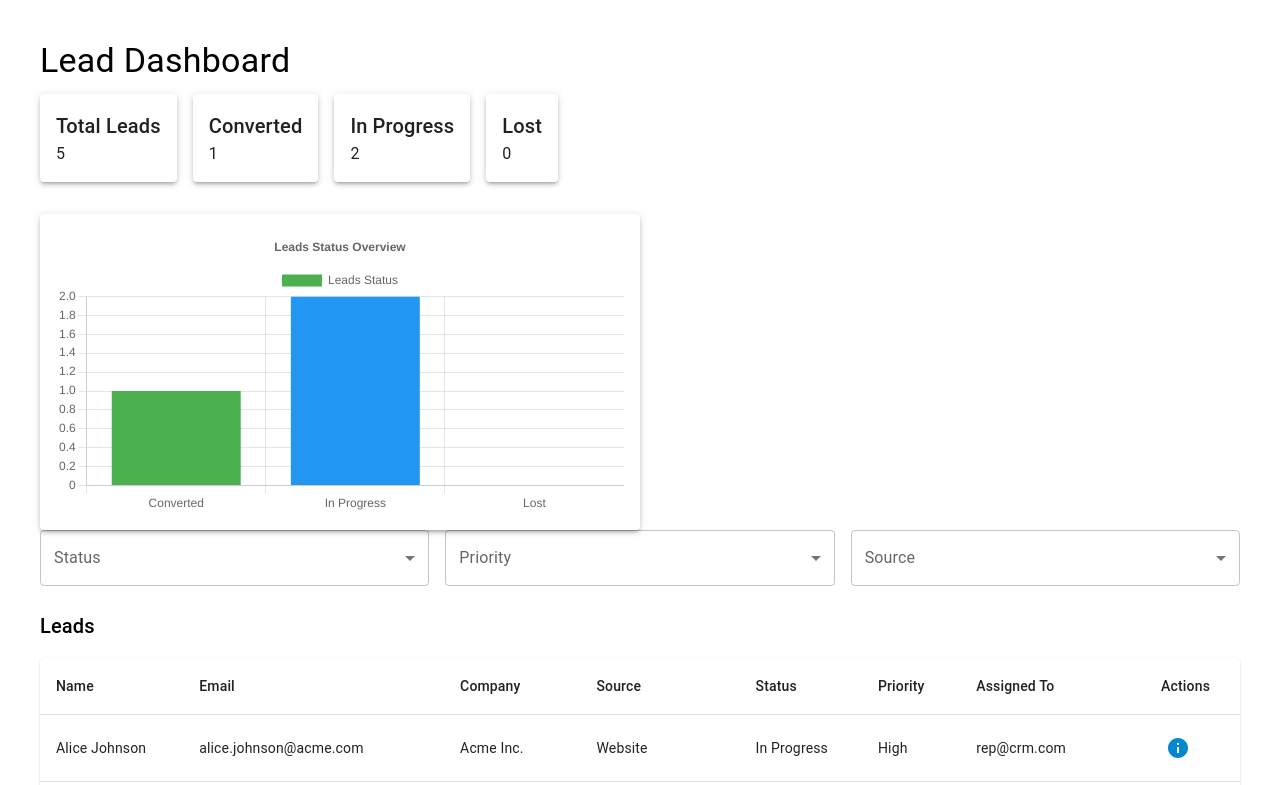
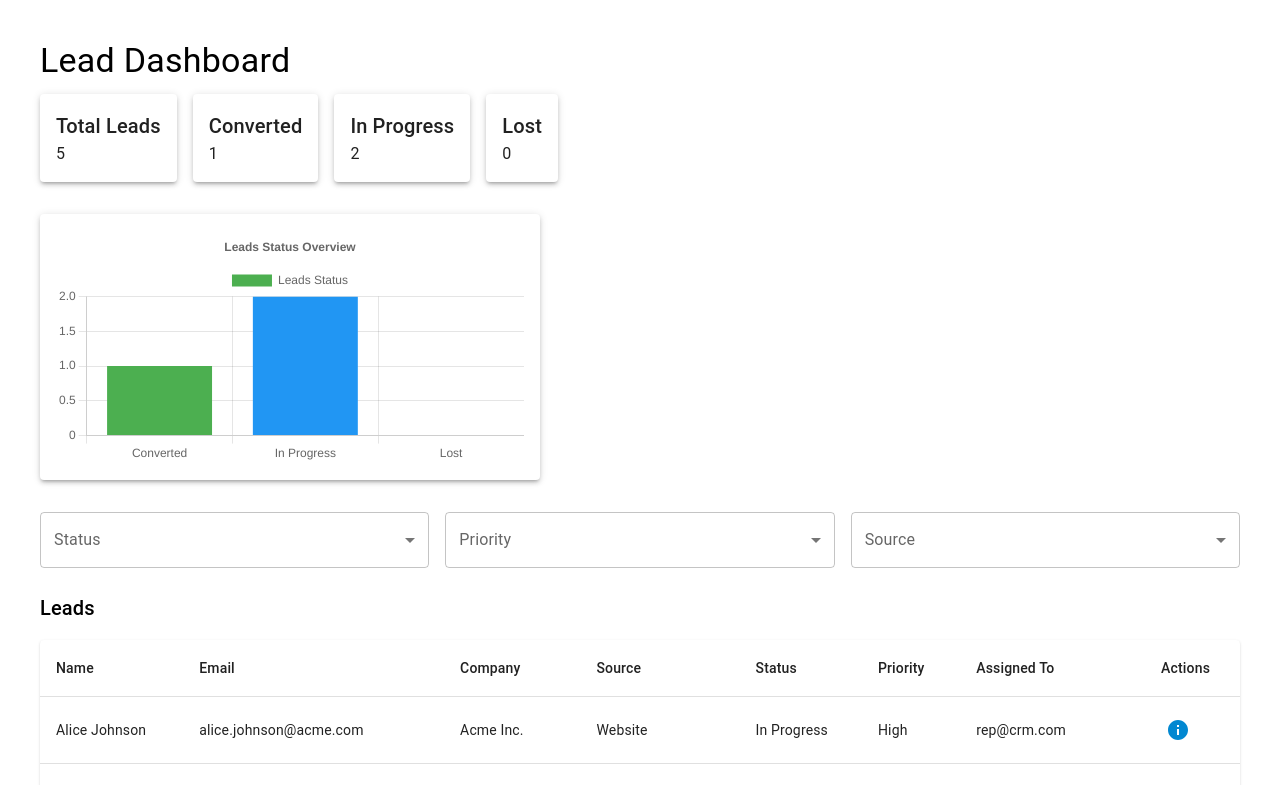
Before and after one commit to Eman-Abukhater/crm-leads-dashboard, a Next.js app: page /dashboard/leads in a window 1280 px wide. Shown: the top 785 px of the page. Built offline with nearby package versions, Linux system fonts and the light colour scheme; no server answers; sample sign-in values are in the browser's storage.

Commit message:
Render the chart under the Status section

```diff
--- a/src/app/dashboard/leads/page.jsx
+++ b/src/app/dashboard/leads/page.jsx
@@ -143,7 +143,7 @@ export default function LeadDashboardPage() {
       </Grid>
 
       {/* Chart Section */}
-      <Box sx={{ mt: 4, maxWidth: 600 }}>
+      <Box sx={{ my: 4, maxWidth: 500 }}>
         <Paper elevation={3} sx={{ p: 2 }}>
           <Bar data={chartData} options={chartOptions} />
         </Paper>
```
